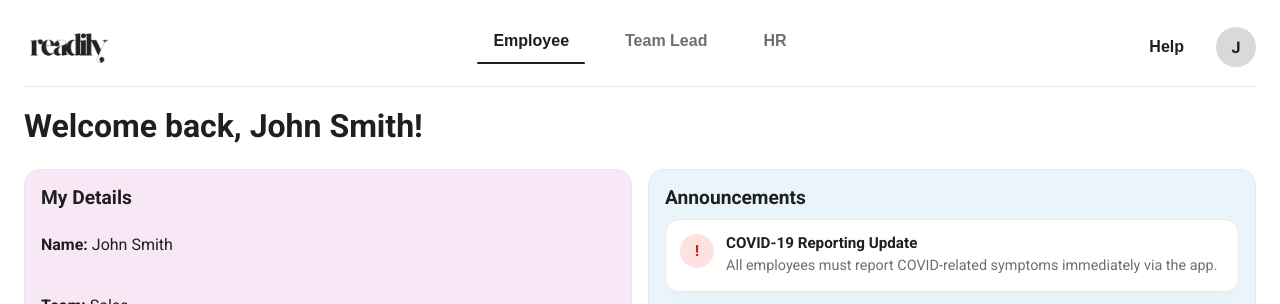
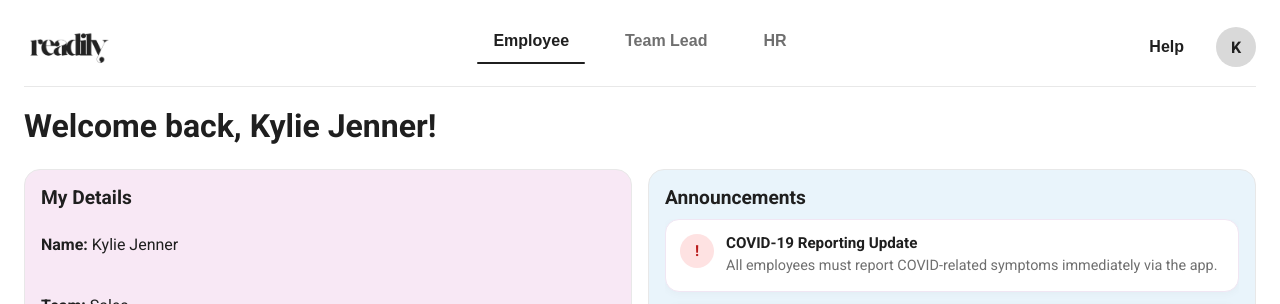
Before and after one commit to sriv5/Readily, a React (Vite) app: page / in a window 1280 px wide. Shown: the top 304 px of the page. Built offline with nearby package versions, Linux system fonts and the light colour scheme.

Commit message:
Fixing mock data

```diff
--- a/src/data/mockData.js
+++ b/src/data/mockData.js
@@ -5,7 +5,7 @@
 export const mockEmployees = [
   {
     employee_id: 'EMP001',
-    name: 'John Smith',
+    name: 'Kylie Jenner',
     absence_type: 'Sick Leave',
     start_date: '2026-03-20',
     end_date: '2026-03-25',
```
